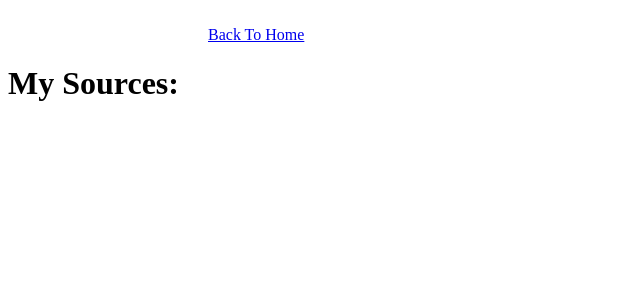
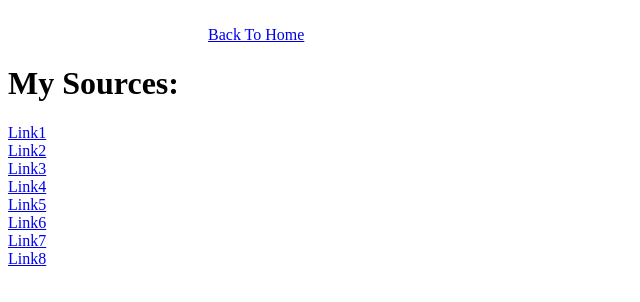
Before and after one commit to ash-ics-ICS3U-2023/4-1-front-end-dev-JamesonStansfield, a plain HTML site: page sources.html in a window 1280 px wide. Shown: the whole page, without its empty margins (0-640 px from the left). Drawn offline with Linux system fonts and the light colour scheme.

Commit message:
FInished

```diff
--- a/sources.html
+++ b/sources.html
@@ -11,6 +11,13 @@
         <a href="index.html" style="display: block; margin-left: 0; padding-left: 200px;">Back To Home</a>
     </div>
     <h1>My Sources:</h1>
-    <p></p>
+    <a href="https://pngimg.com/image/97888" target="_blank">Link1</a><br>
+    <a href="https://www.pngall.com/salad-png/download/5945" target="_blank">Link2</a><br>
+    <a href="https://pngimg.com/image/52188" target="_blank">Link3</a><br>
+    <a href="https://pngimg.com/image/98773" target="_blank">Link4</a><br>
+    <a href="https://purepng.com/photo/2543/food-lemonade-drink" target="_blank">Link5</a><br>
+    <a href="https://masterpita.ca/product/bottled-water/" target="_blank">Link6</a><br>
+    <a href="https://stock.adobe.com/ca/search?k=small+business+building" target="_blank">Link7</a><br>
+    <a href="https://www.hiclipart.com/free-transparent-background-png-clipart-jriwq" target="_blank">Link8</a><br>
 </body>
 </html>
```
Also changed, not shown: contact.html (+3 -1 lines), location.html (+1 -1 lines).
